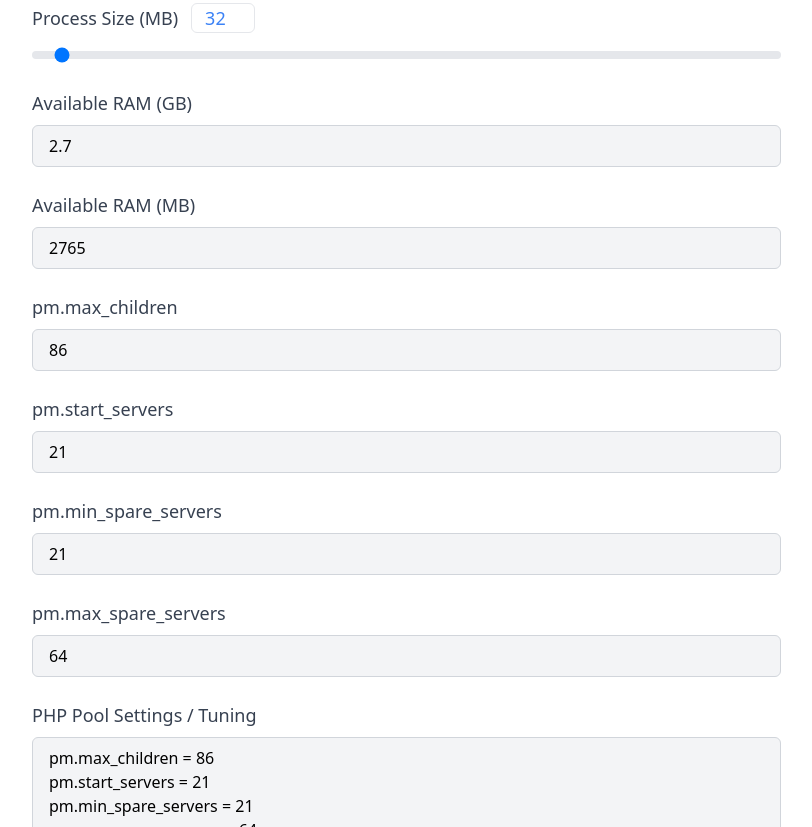
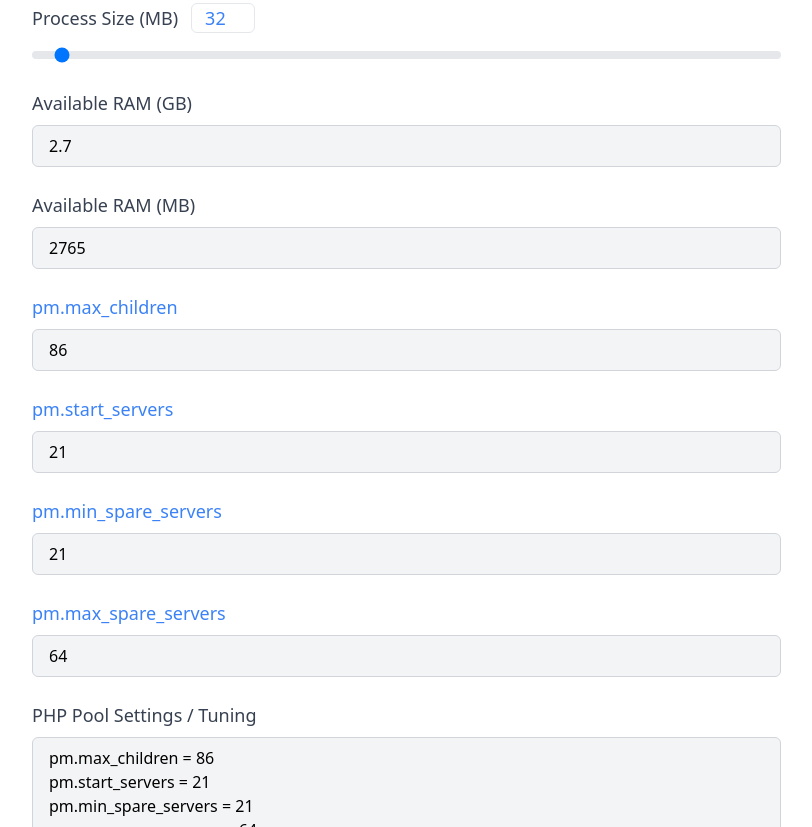
Before and after one commit to MrGKanev/php-fpm-process-calculator, a website: page index.html in a window 1280 px wide. Shown: the part 371-1198 px from the top of the page, without its empty margins (24-836 px from the left). Drawn offline with nearby package versions, Linux system fonts and the light colour scheme.

Commit message:
Update index.html

```diff
--- a/index.html
+++ b/index.html
@@ -58,22 +58,30 @@
                 class="w-full px-4 py-2 border border-gray-300 rounded-md bg-gray-100">
             </div>
             <div class="mb-6">
-              <label for="max-children" class="block text-lg font-medium text-gray-700 mb-2">pm.max_children</label>
+              <label for="max-children" class="block text-lg font-medium text-gray-700 mb-2">
+                <a href="https://www.php.net/manual/en/install.fpm.configuration.php#pm.max-children" class="text-blue-500" target="_blank">pm.max_children</a>
+              </label>
               <input id="max-children" name="max-children" type="text" readonly
                 class="w-full px-4 py-2 border border-gray-300 rounded-md bg-gray-100">
             </div>
             <div class="mb-6">
-              <label for="start-servers" class="block text-lg font-medium text-gray-700 mb-2">pm.start_servers</label>
+              <label for="start-servers" class="block text-lg font-medium text-gray-700 mb-2">
+                <a href="https://www.php.net/manual/en/install.fpm.configuration.php#pm.start-servers" class="text-blue-500" target="_blank">pm.start_servers</a>
+              </label>
               <input id="start-servers" name="start-servers" type="text" readonly
                 class="w-full px-4 py-2 border border-gray-300 rounded-md bg-gray-100">
             </div>
             <div class="mb-6">
-              <label for="min-spare" class="block text-lg font-medium text-gray-700 mb-2">pm.min_spare_servers</label>
+              <label for="min-spare" class="block text-lg font-medium text-gray-700 mb-2">
+                <a href="https://www.php.net/manual/en/install.fpm.configuration.php#pm.min-spare-servers" class="text-blue-500" target="_blank">pm.min_spare_servers</a>
+              </label>
               <input id="min-spare" name="min-spare" type="text" readonly
                 class="w-full px-4 py-2 border border-gray-300 rounded-md bg-gray-100">
             </div>
             <div class="mb-6">
-              <label for="max-spare" class="block text-lg font-medium text-gray-700 mb-2">pm.max_spare_servers</label>
+              <label for="max-spare" class="block text-lg font-medium text-gray-700 mb-2">
+                <a href="https://www.php.net/manual/en/install.fpm.configuration.php#pm.max-spare-servers" class="text-blue-500" target="_blank">pm.max_spare_servers</a>
+              </label>
               <input id="max-spare" name="max-spare" type="text" readonly
                 class="w-full px-4 py-2 border border-gray-300 rounded-md bg-gray-100">
             </div>
```
